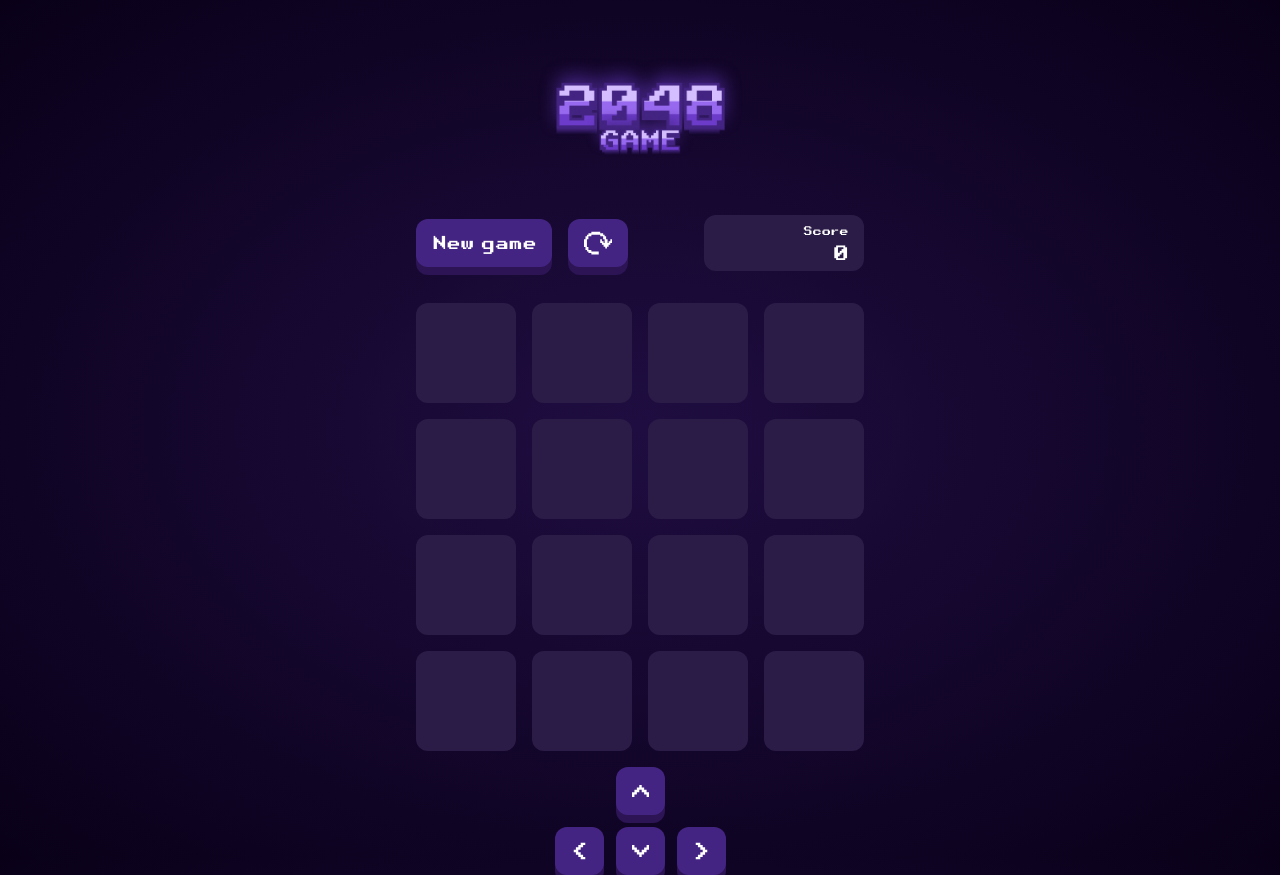
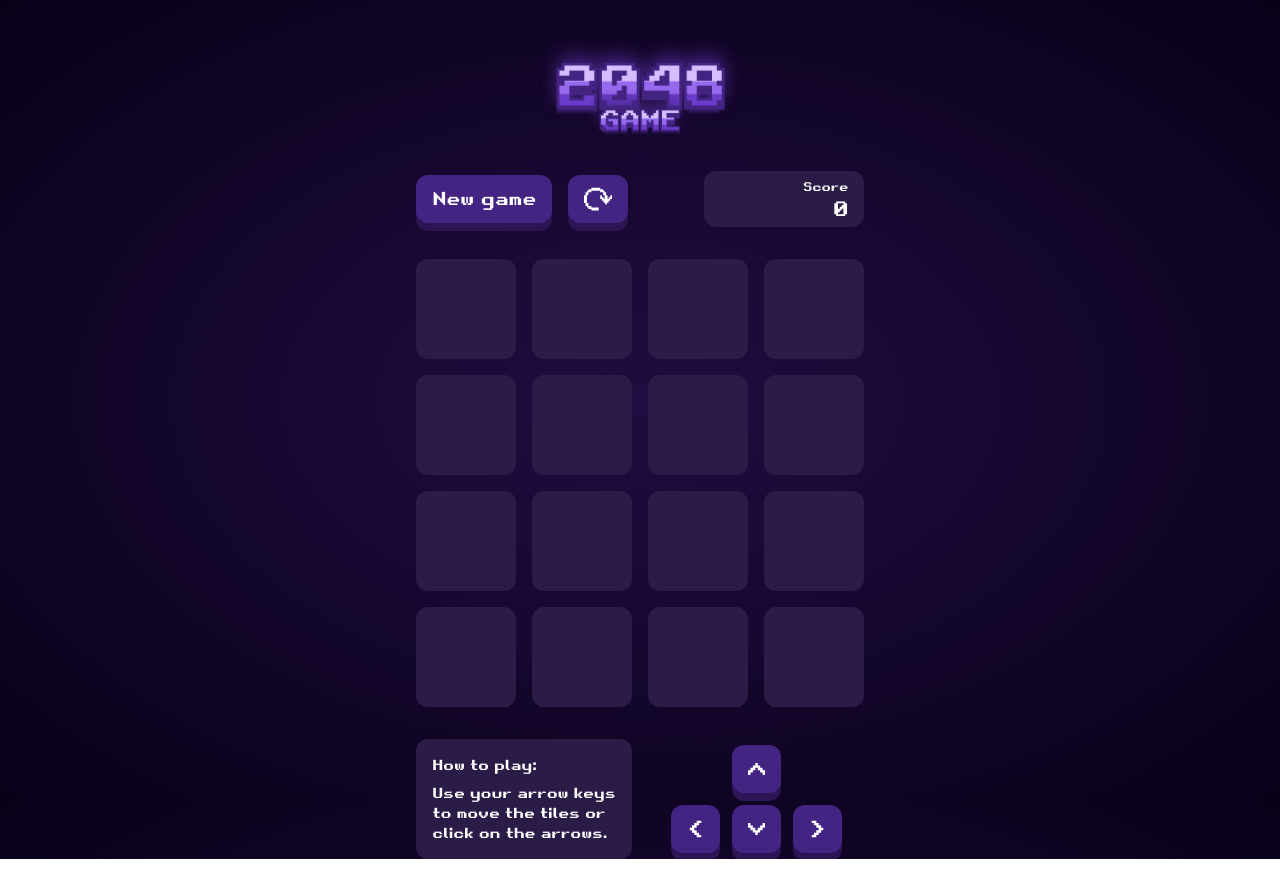
Before and after one commit to sykes10/2048, a Vue app: page / in a window 1280 px wide. Built offline with nearby package versions, Linux system fonts and the light colour scheme.

Commit message:
overlay changes

```diff
--- a/src/App.vue
+++ b/src/App.vue
@@ -3,11 +3,11 @@ import AppGame from "@/components/AppGame.vue";
 </script>
 
 <template>
-  <main class="container mt-14">
+  <main class="container pt-1">
     <img
       src="src/assets/images/2048game.png"
       alt="2048 title"
-      class="mx-auto w-52 mb-10"
+      class="mx-auto w-52 mb-4 mt-8"
     />
     <AppGame></AppGame>
   </main>
--- a/src/components/AppGame.vue
+++ b/src/components/AppGame.vue
@@ -27,9 +27,12 @@ resetGame();
         <span class="text-xl self-end">{{ $gameState.$state.score }}</span>
       </div>
     </div>
-    <GameBoard> </GameBoard>
-    <div class="mx-auto">
-      <div class="bg-tile-0"></div>
+    <GameBoard class="mb-8"> </GameBoard>
+    <div class="mx-auto grid grid-cols-2 gap-4">
+      <div class="bg-tile-0 p-4 text-white rounded-xl w-full text-sm">
+        <p class="mb-2">How to play:</p>
+        <p>Use your arrow keys to move the tiles or click on the arrows.</p>
+      </div>
       <GameControls></GameControls>
     </div>
   </div>
--- a/src/components/GameControls.vue
+++ b/src/components/GameControls.vue
@@ -6,7 +6,7 @@ import { KeyboardKeys } from "@/types/keyboard";
 const { moveBoard } = use2048Game();
 </script>
 <template>
-  <div class="grid grid-cols-3 gap-3">
+  <div class="grid grid-cols-3 gap-3 place-self-center">
     <span></span>
     <AppButton @click="moveBoard(KeyboardKeys.ArrowUp)" class="">
       <IconArrow></IconArrow>
--- a/src/components/GameOverOverlay.vue
+++ b/src/components/GameOverOverlay.vue
@@ -1,7 +1,7 @@
 <template>
   <div
-    class="absolute top-0 left-0 bottom-0 right-0 bg-black bg-opacity-50 z-50 flex justify-center items-center flex-col text-white"
+    class="fixed top-0 left-0 bottom-0 right-0 bg-black bg-opacity-50 z-50 flex justify-center items-center flex-col text-white"
   >
-    <h1 class="text-2xl font-bold mb-4">Game Over</h1>
+    <h1 class="text-7xl font-bold mb-4">Game <br />Over</h1>
   </div>
 </template>
```
